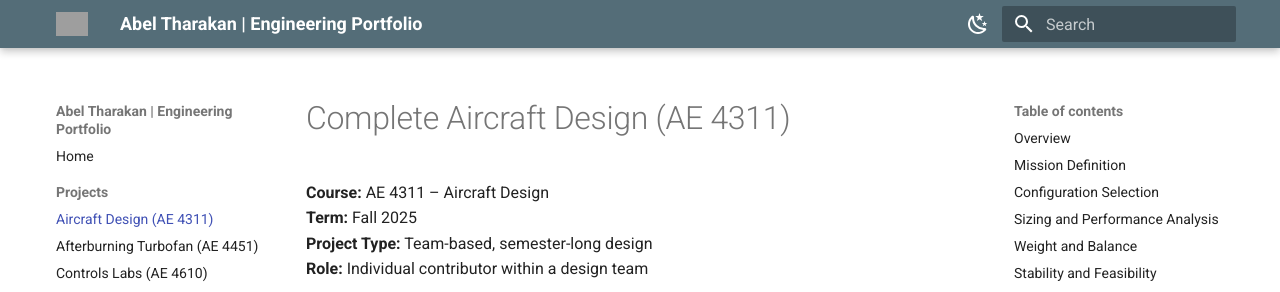
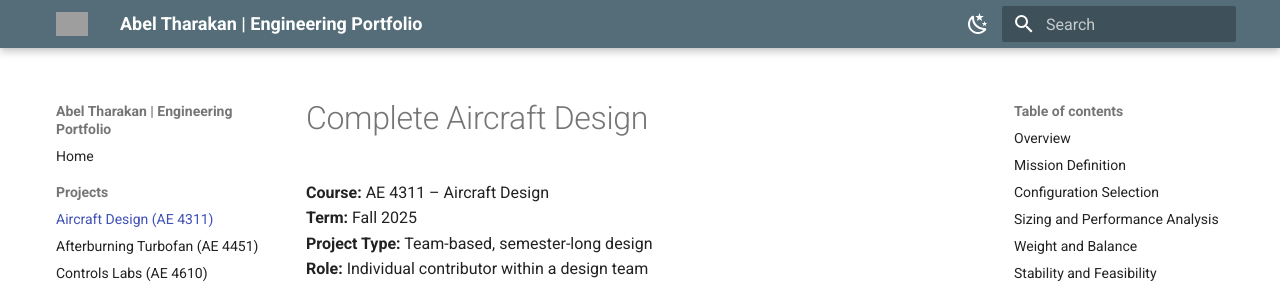
Before and after one commit to atharakan/portfolio, an MkDocs documentation site: the page built from docs/projects/ae4311-aircraft-design.md, in a window 1280 px wide and 900 px high. Shown: the top 292 px of the window. Built offline with MkDocs 1.6.1 and Material for MkDocs 9.7.7, drawn with Linux system fonts in a browser that asks for light colours; grey boxes are pictures that could not be loaded.

Commit message:
Update ae4311-aircraft-design.md

```diff
--- a/docs/projects/ae4311-aircraft-design.md
+++ b/docs/projects/ae4311-aircraft-design.md
@@ -1,5 +1,4 @@
-# Complete Aircraft Design (AE 4311)
-
+# Complete Aircraft Design
 **Course:** AE 4311 – Aircraft Design
 **Term:** Fall 2025
 **Project Type:** Team-based, semester-long design
```
